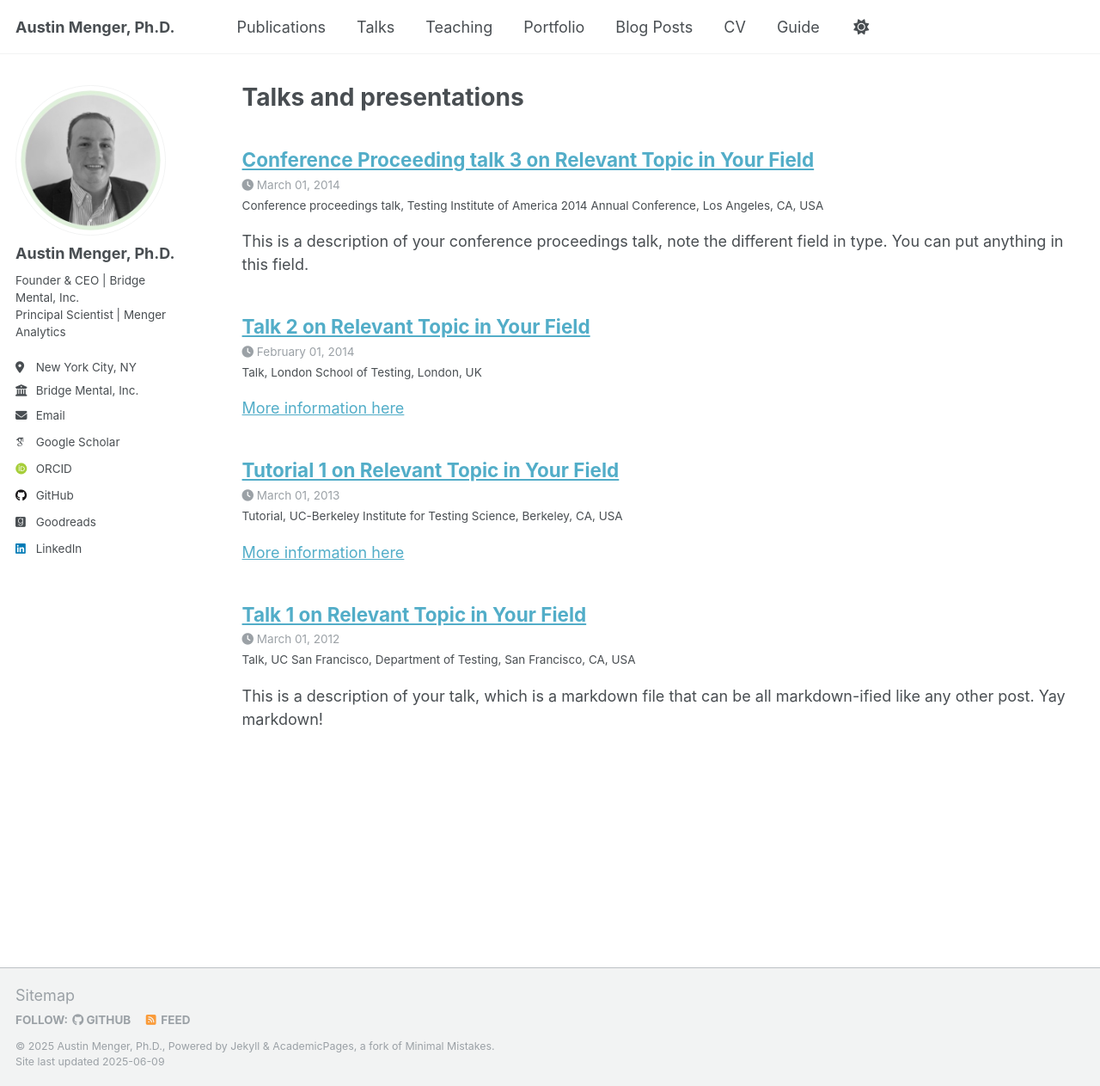
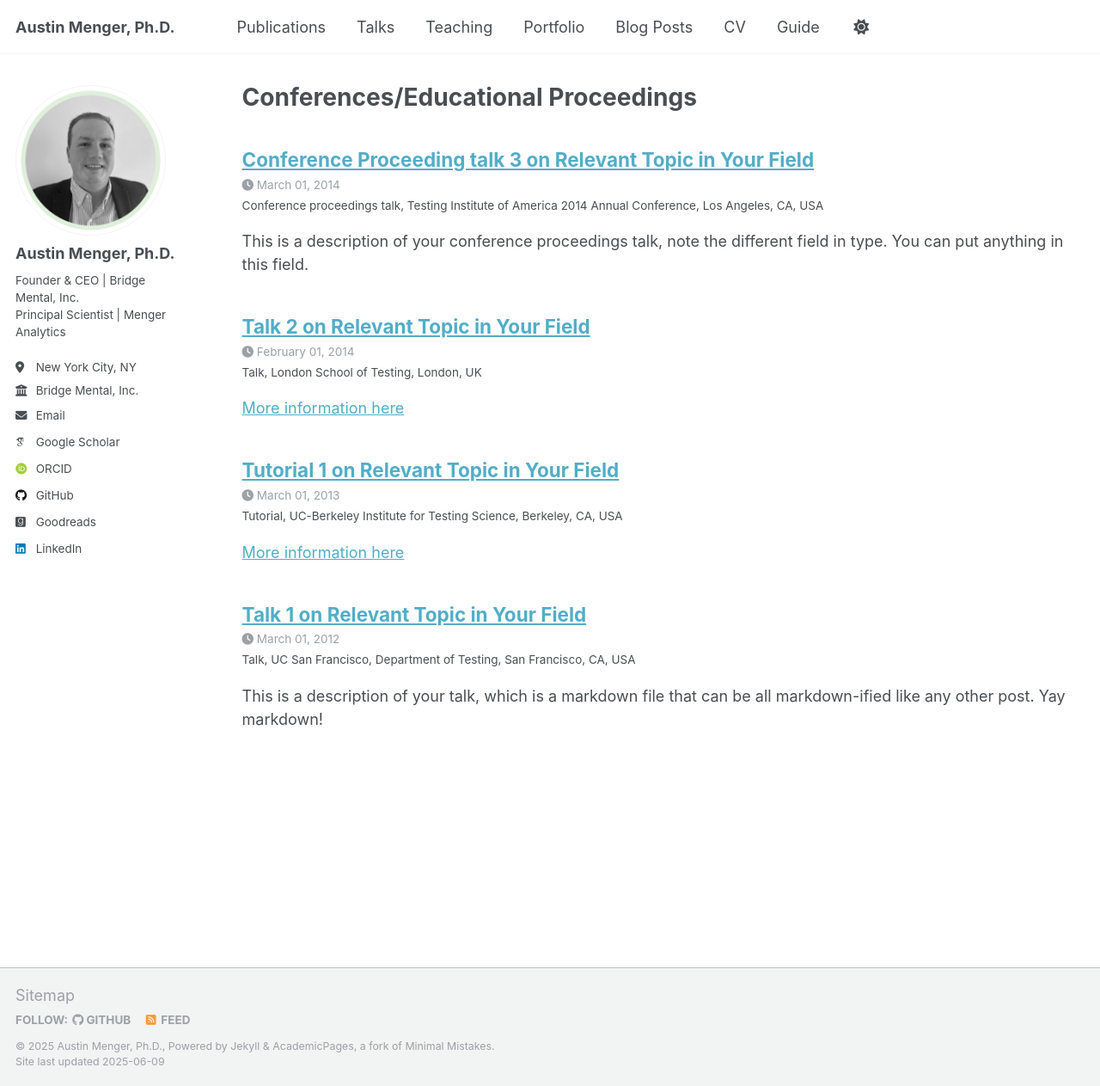
Before and after one commit to austinmenger/austinmenger.github.io, a Jekyll site: the page built from _pages/talks.html, in a window 1280 px wide and 1263 px high. Shown: the whole window at 86% size. Built offline with Jekyll 4.4.1, drawn with Linux system fonts in a browser that asks for light colours; some web fonts are replaced.

Commit message:
Update talks.html

```diff
--- a/_pages/talks.html
+++ b/_pages/talks.html
@@ -1,6 +1,6 @@
 ---
 layout: archive
-title: "Talks and presentations"
+title: "Conferences/Educational Proceedings"
 permalink: /talks/
 author_profile: true
 ---
```
